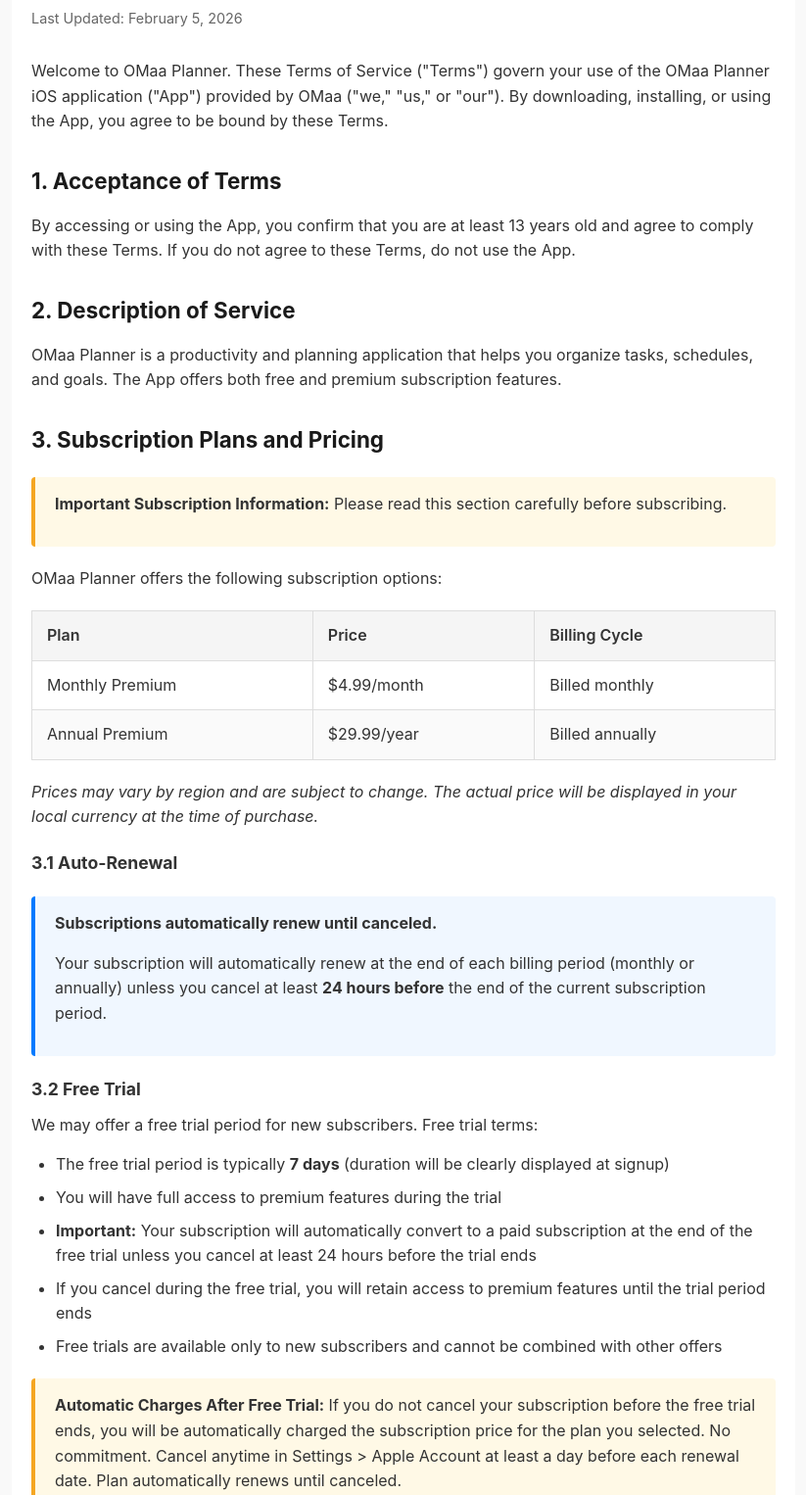
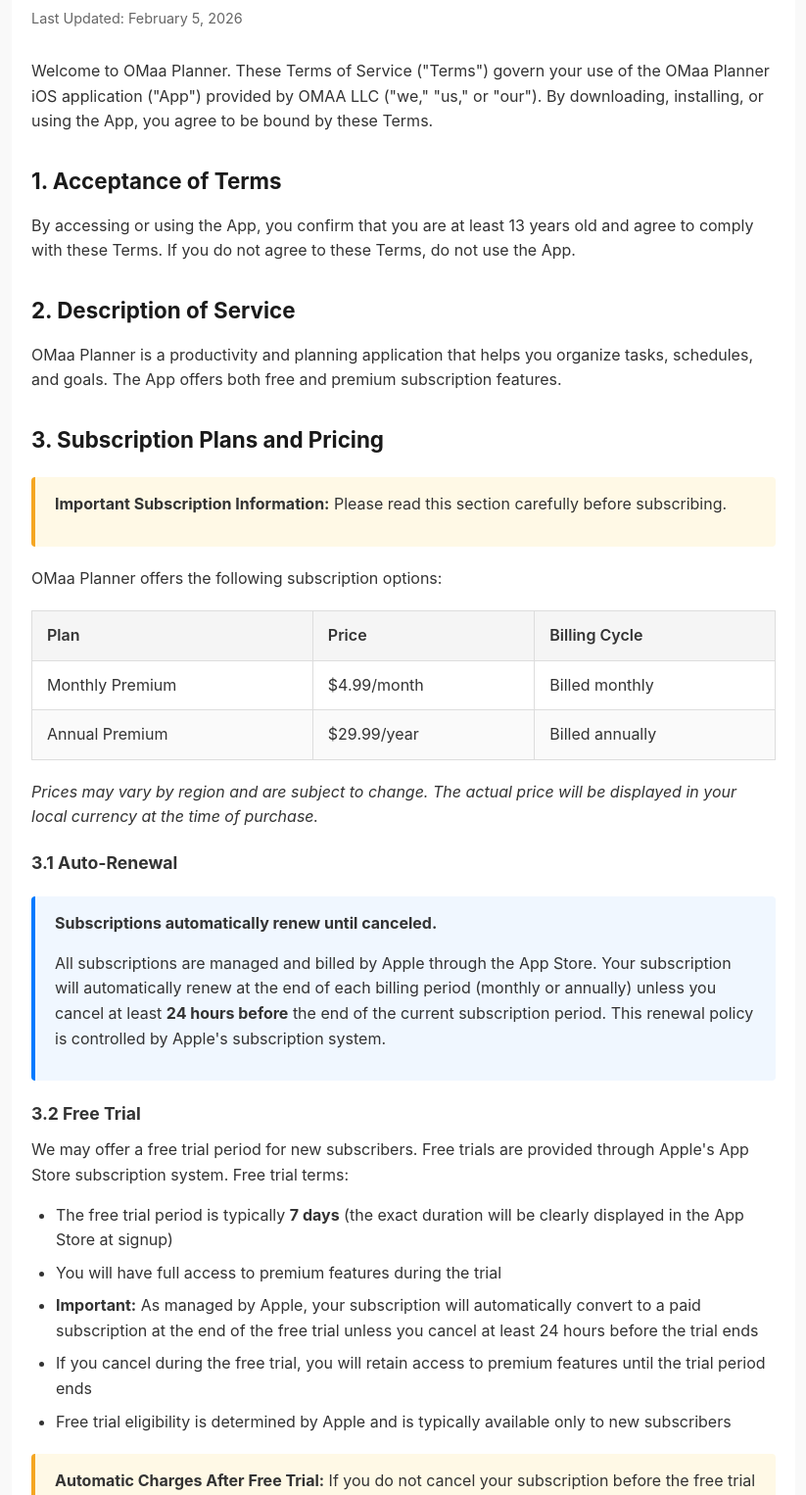
Before and after one commit to o-maa/o-maa.github.io, a plain HTML site: page ios-terms-of-service/index.html in a window 1280 px wide. Shown: the part 94-1620 px from the top of the page at 98% size, without its empty margins (228-1051 px from the left). Drawn offline with Linux system fonts and the light colour scheme.

Commit message:
Update index.html

```diff
--- a/ios-terms-of-service/index.html
+++ b/ios-terms-of-service/index.html
@@ -120,7 +120,7 @@
         <h1>Terms of Service</h1>
         <p class="last-updated">Last Updated: February 5, 2026</p>
 
-        <p>Welcome to OMaa Planner. These Terms of Service ("Terms") govern your use of the OMaa Planner iOS application ("App") provided by OMaa ("we," "us," or "our"). By downloading, installing, or using the App, you agree to be bound by these Terms.</p>
+        <p>Welcome to OMaa Planner. These Terms of Service ("Terms") govern your use of the OMaa Planner iOS application ("App") provided by OMAA LLC ("we," "us," or "our"). By downloading, installing, or using the App, you agree to be bound by these Terms.</p>
 
         <h2>1. Acceptance of Terms</h2>
         <p>By accessing or using the App, you confirm that you are at least 13 years old and agree to comply with these Terms. If you do not agree to these Terms, do not use the App.</p>
@@ -163,21 +163,21 @@
         <h3>3.1 Auto-Renewal</h3>
         <div class="highlight-box">
             <p><strong>Subscriptions automatically renew until canceled.</strong></p>
-            <p>Your subscription will automatically renew at the end of each billing period (monthly or annually) unless you cancel at least <strong>24 hours before</strong> the end of the current subscription period.</p>
+            <p>All subscriptions are managed and billed by Apple through the App Store. Your subscription will automatically renew at the end of each billing period (monthly or annually) unless you cancel at least <strong>24 hours before</strong> the end of the current subscription period. This renewal policy is controlled by Apple's subscription system.</p>
         </div>
 
         <h3>3.2 Free Trial</h3>
-        <p>We may offer a free trial period for new subscribers. Free trial terms:</p>
+        <p>We may offer a free trial period for new subscribers. Free trials are provided through Apple's App Store subscription system. Free trial terms:</p>
         <ul>
-            <li>The free trial period is typically <strong>7 days</strong> (duration will be clearly displayed at signup)</li>
+            <li>The free trial period is typically <strong>7 days</strong> (the exact duration will be clearly displayed in the App Store at signup)</li>
             <li>You will have full access to premium features during the trial</li>
-            <li><strong>Important:</strong> Your subscription will automatically convert to a paid subscription at the end of the free trial unless you cancel at least 24 hours before the trial ends</li>
+            <li><strong>Important:</strong> As managed by Apple, your subscription will automatically convert to a paid subscription at the end of the free trial unless you cancel at least 24 hours before the trial ends</li>
             <li>If you cancel during the free trial, you will retain access to premium features until the trial period ends</li>
-            <li>Free trials are available only to new subscribers and cannot be combined with other offers</li>
+            <li>Free trial eligibility is determined by Apple and is typically available only to new subscribers</li>
         </ul>
 
         <div class="warning-box">
-            <p><strong>Automatic Charges After Free Trial:</strong> If you do not cancel your subscription before the free trial ends, you will be automatically charged the subscription price for the plan you selected. No commitment. Cancel anytime in Settings &gt; Apple Account at least a day before each renewal date. Plan automatically renews until canceled.</p>
+            <p><strong>Automatic Charges After Free Trial:</strong> If you do not cancel your subscription before the free trial ends, Apple will automatically charge the subscription price for the plan you selected to your Apple ID account. No commitment. Cancel anytime in Settings &gt; [Your Name] &gt; Subscriptions at least a day before each renewal date. Plan automatically renews until canceled.</p>
         </div>
 
         <h3>3.3 How to Cancel Your Subscription</h3>
@@ -191,7 +191,7 @@
         </ol>
 
         <div class="highlight-box">
-            <p><strong>Cancellation Deadline:</strong> You must cancel at least <strong>24 hours before</strong> your renewal date to avoid being charged for the next billing period. After cancellation, you will continue to have access to premium features until the end of your current billing period.</p>
+            <p><strong>Cancellation Deadline:</strong> As required by Apple's subscription system, you must cancel at least <strong>24 hours before</strong> your renewal date to avoid being charged for the next billing period. After cancellation, you will continue to have access to premium features until the end of your current billing period.</p>
         </div>
 
         <h3>3.4 Payment</h3>
@@ -223,7 +223,7 @@
         </ul>
 
         <h2>6. Intellectual Property</h2>
-        <p>The App, including its content, features, and functionality, is owned by OMaa and protected by copyright, trademark, and other intellectual property laws. You may not reproduce, distribute, or create derivative works without our express written permission.</p>
+        <p>The App, including its content, features, and functionality, is owned by OMAA LLC and protected by copyright, trademark, and other intellectual property laws. You may not reproduce, distribute, or create derivative works without our express written permission.</p>
 
         <h2>7. User Content</h2>
         <p>You retain ownership of any content you create within the App (tasks, notes, schedules). By using the App, you grant us a limited license to store, process, and display your content solely for the purpose of providing the App's services to you.</p>
@@ -243,7 +243,7 @@
         <p>TO THE MAXIMUM EXTENT PERMITTED BY LAW, WE SHALL NOT BE LIABLE FOR ANY INDIRECT, INCIDENTAL, SPECIAL, CONSEQUENTIAL, OR PUNITIVE DAMAGES, OR ANY LOSS OF PROFITS OR REVENUES, WHETHER INCURRED DIRECTLY OR INDIRECTLY.</p>
 
         <h2>11. Indemnification</h2>
-        <p>You agree to indemnify and hold harmless OMaa and its officers, directors, employees, and agents from any claims, damages, losses, or expenses arising from your use of the App or violation of these Terms.</p>
+        <p>You agree to indemnify and hold harmless OMAA LLC and its officers, directors, employees, and agents from any claims, damages, losses, or expenses arising from your use of the App or violation of these Terms.</p>
 
         <h2>12. Termination</h2>
         <p>We may terminate or suspend your access to the App immediately, without prior notice, for conduct that we believe violates these Terms or is harmful to other users, us, or third parties.</p>
@@ -258,13 +258,12 @@
         <div class="contact-box">
             <p>If you have any questions about these Terms of Service, please contact us at:</p>
             <p><strong>Email:</strong> <a href="mailto:support@omaa.mom">support@omaa.mom</a></p>
-            <p><strong>Website:</strong> <a href="https://www.omaa.mom">www.omaa.mom</a></p>
         </div>
 
         <h2>16. Apple-Specific Terms</h2>
         <p>The following terms apply to your use of the App downloaded from Apple's App Store:</p>
         <ul>
-            <li>These Terms are between you and OMaa, not Apple</li>
+            <li>These Terms are between you and OMAA LLC, not Apple</li>
             <li>Apple has no obligation to provide maintenance or support for the App</li>
             <li>Apple is not responsible for any claims relating to the App</li>
             <li>Apple and its subsidiaries are third-party beneficiaries of these Terms</li>
```
